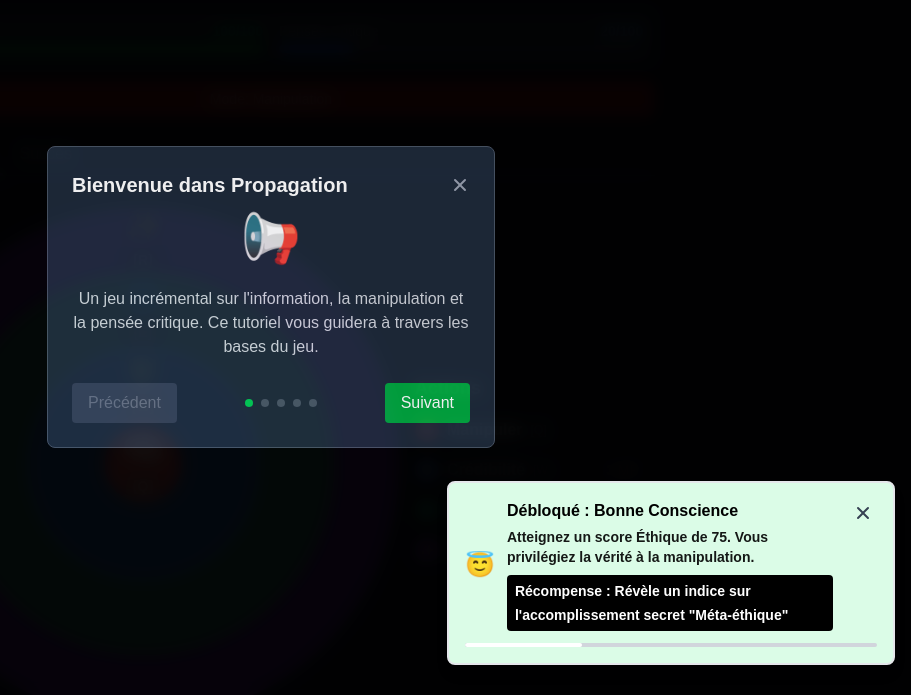
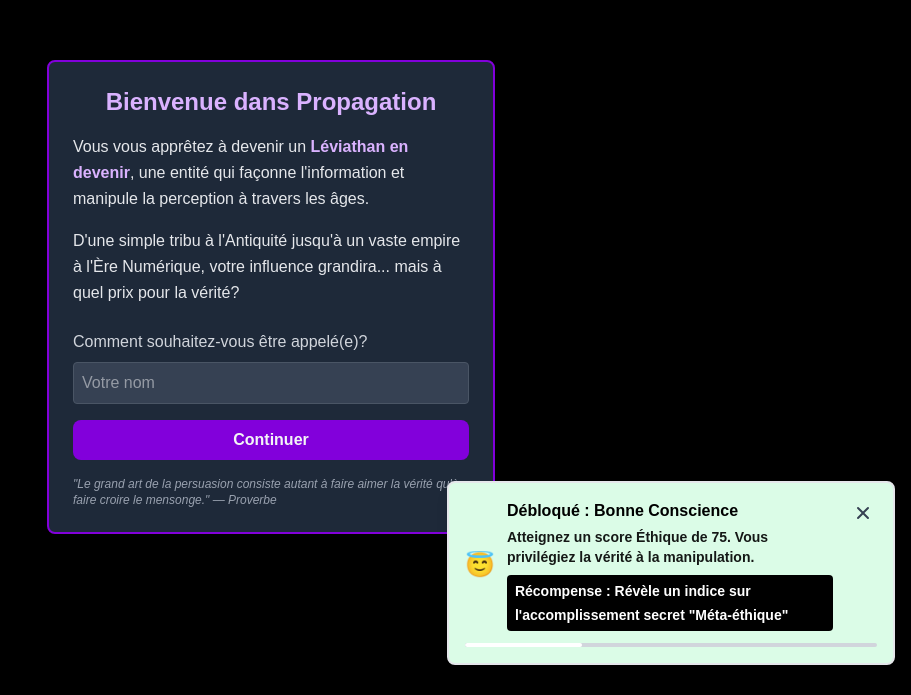
Before and after one commit to PLNech/Propagation, a Next.js app: page / in a window 1280 px wide. Shown: the part 103-798 px from the top of the page, without its empty margins (369-1280 px from the left). Built offline with nearby package versions, Linux system fonts and the light colour scheme.

Commit message:
fix: Solve flash tuto on save load

```diff
--- a/src/components/game/PropagationGame.tsx
+++ b/src/components/game/PropagationGame.tsx
@@ -42,6 +42,7 @@ type TabType = 'resources' | 'progression' | 'upgrades' | 'theories' | 'ethics'
  * Main game component with all systems including enhanced gaslighting and save/load
  */
 const PropagationGame = () => {
+  const [isLoading, setIsLoading] = useState(true); // To avoir tutorial flashing
   const [gameState, dispatch] = useReducer(gameReducer, initialGameState);
   const [activeTab, setActiveTab] = useState<TabType>('resources');
   const { notifications, addNotification, dismissNotification } = useNotifications();
@@ -148,8 +149,12 @@ const PropagationGame = () => {
   // Vérifier s'il y a une sauvegarde à charger
   useEffect(() => {
     const loadSavedGame = async () => {
+      // Start with loading state
+      setIsLoading(true);
+
       if (hasLoadedSave.current) {
         setShowTutorial(false);
+        setIsLoading(false);
         return;
       }
 
@@ -162,8 +167,17 @@ const PropagationGame = () => {
           addNotification('Partie précédente chargée automatiquement', 'info', 3000);
           hasLoadedSave.current = true;
           setShowTutorial(false);
+        } else {
+          // No valid state, show welcome modal
+          setShowWelcomeModal(true);
         }
+      } else {
+        // No save exists, show welcome modal
+        setShowWelcomeModal(true);
       }
+
+      // Mark loading as complete
+      setIsLoading(false);
     };
 
     loadSavedGame();
@@ -288,16 +302,17 @@ const PropagationGame = () => {
     return () => clearInterval(timer);
   }, [gameState.tickInterval, checkForGaslightEffects]);
 
-
   const handlePlayerNameSubmit = (playerName: string, entityName: string) => {
     dispatch({
       type: 'SET_PLAYER_INFO',
       payload: { playerName, entityName }
     });
     setShowWelcomeModal(false);
-    // Show tutorial after welcome
+    // Show tutorial after welcome modal
     setShowTutorial(true);
+    setOnboardingCompleted(false);
   };
+
   // Handle the manipulate button click
   const handleManipulate = () => {
     dispatch({ type: 'MANIPULATE' });
@@ -660,6 +675,8 @@ const PropagationGame = () => {
           </>
         )}
 
+        {!isLoading && (
+          <>
             {showWelcomeModal && (
               <WelcomeModal onSubmit={handlePlayerNameSubmit} />
             )}
@@ -667,7 +684,8 @@ const PropagationGame = () => {
             {!showWelcomeModal && showTutorial && (
               <TutorialModal onClose={handleTutorialClose} />
             )}
-
+          </>
+        )}
 
         {/* Only show other modals after onboarding is completed */}
         {onboardingCompleted && (
--- a/src/components/game/cards/UpgradeCard.tsx
+++ b/src/components/game/cards/UpgradeCard.tsx
@@ -1,17 +1,18 @@
 import React from 'react';
-import { Upgrade, GameResources } from '@/types';
+import { Upgrade, GameResources, GameAction } from '@/types';
 import { ReferenceLinks, upgradePatterns } from '../ui/LinkUtility';
 
 interface UpgradeCardProps {
   upgrade: Upgrade;
   resources: GameResources;
   onPurchase: (upgradeId: string) => void;
+  dispatch: React.Dispatch<GameAction>;
 }
 
 /**
  * Card component for displaying a purchasable upgrade
  */
-const UpgradeCard: React.FC<UpgradeCardProps> = ({ upgrade, resources, onPurchase }) => {
+const UpgradeCard: React.FC<UpgradeCardProps> = ({ upgrade, resources, onPurchase, dispatch }) => {
   // Check if player can afford this upgrade
   const canAfford = Object.entries(upgrade.cost).every(([resource, amount]) => {
     return resources[resource as keyof GameResources] >= (amount || 0);
@@ -85,7 +86,7 @@ const UpgradeCard: React.FC<UpgradeCardProps> = ({ upgrade, resources, onPurchas
         )}
       </div>
 
-      <p className="text-sm text-gray-300 mt-2 mb-3">{upgrade.description}</p>
+      <p className="text-sm text-gray-300 mt-2 mb-3">{renderDescription()}</p>
 
       {!upgrade.purchased && (
         <div className="mt-2">
--- a/src/components/game/modals/WelcomeModal.tsx
+++ b/src/components/game/modals/WelcomeModal.tsx
@@ -117,7 +117,7 @@ const WelcomeModal: React.FC<WelcomeModalProps> = ({ onSubmit }) => {
                     id="playerName"
                     value={playerName}
                     onChange={(e) => setPlayerName(e.target.value)}
-                    className="w-full p-2 bg-gray-700 border border-gray-600 rounded focus:border-purple-500 focus:outline-none"
+                    className="w-full p-2 bg-gray-700 border border-gray-600 rounded autofocus focus:border-purple-500 focus:outline-none"
                     placeholder="Votre nom"
                   />
                   {error && <p className="text-red-400 text-sm mt-1">{error}</p>}
```
Lines whose indentation alone changed are shown as unchanged.
